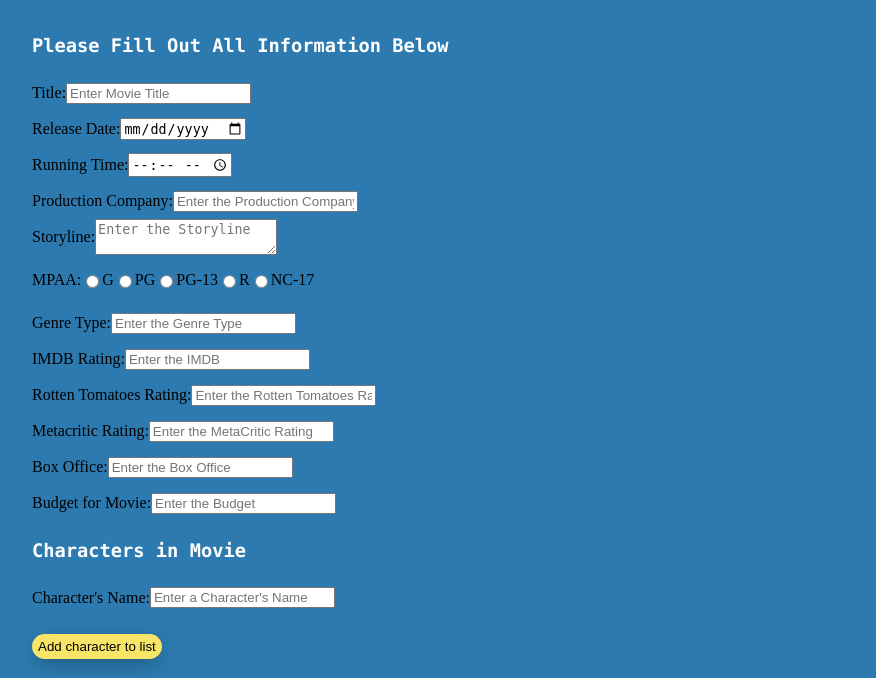
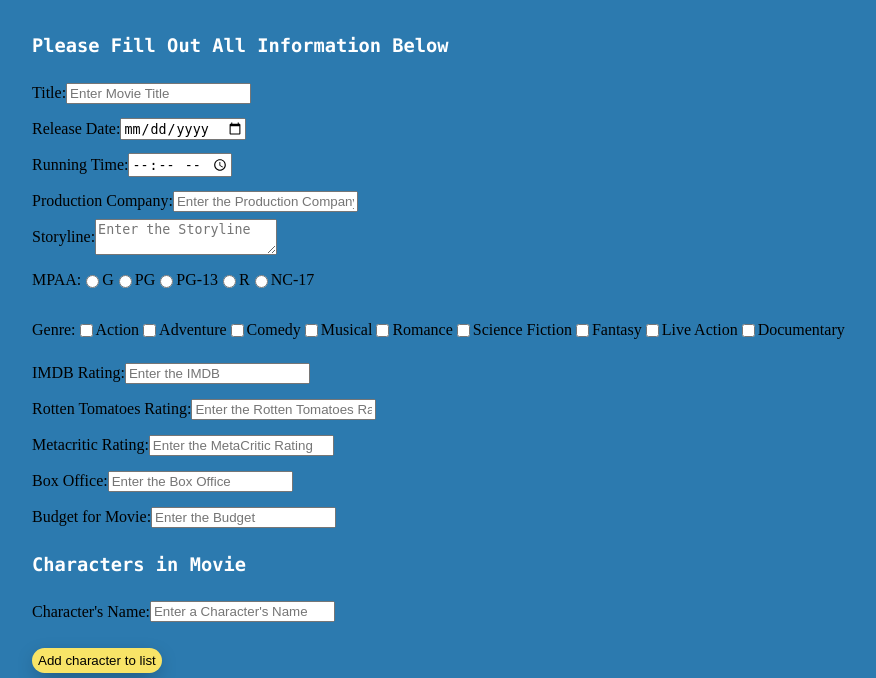
Before and after one commit to Hertca/DatabaseProjectWebsite, a PHP site: page /create.php in a window 1280 px wide. Shown: the part 151-829 px from the top of the page, without its empty margins (16-892 px from the left). Run offline with PHP 8.4, Linux system fonts and the light colour scheme.

Commit message:
Update create.php

```diff
--- a/create.php
+++ b/create.php
@@ -62,8 +62,27 @@ Database Project
                 </li>
                 <li>
                     <!-- Genre Table -->
-                    <label for = "GType">Genre Type:</label>
-                    <input type="text" id = "GType" placeholder="Enter the Genre Type"/><br><br>
+                    <p> Genre: </p>
+                        <input type = "checkbox" id = "Action">
+                        <label for = "Genre-Action">Action</label>
+                        <input type = "checkbox" id = "Adventure">
+                        <label for = "Genre-Adventure">Adventure</label>
+                        <input type = "checkbox" id = "Comedy">
+                        <label for = "Genre-Comedy">Comedy</label>
+                        <input type = "checkbox" id = "Musical">
+                        <label for = "Genre-Musical">Musical</label>
+                        <input type = "checkbox" id = "Romance">
+                        <label for = "Genre-Romance">Romance</label>
+                        <input type = "checkbox" id = "ScienceFiction">
+                        <label for = "Genre-ScienceFiction">Science Fiction</label>
+                        <input type = "checkbox" id = "Fantasy">
+                        <label for = "Genre-Fantasy">Fantasy</label>
+                        <input type = "checkbox" id = "LiveAction">
+                        <label for = "Genre-LiveAction">Live Action</label>
+                        <input type = "checkbox" id = "Documentary">
+                        <label for = "Genre-Documentary">Documentary</label>
+
+                    <br><br>
                 </li>
                 <li>
                     <!-- Ratings Table -->
```
